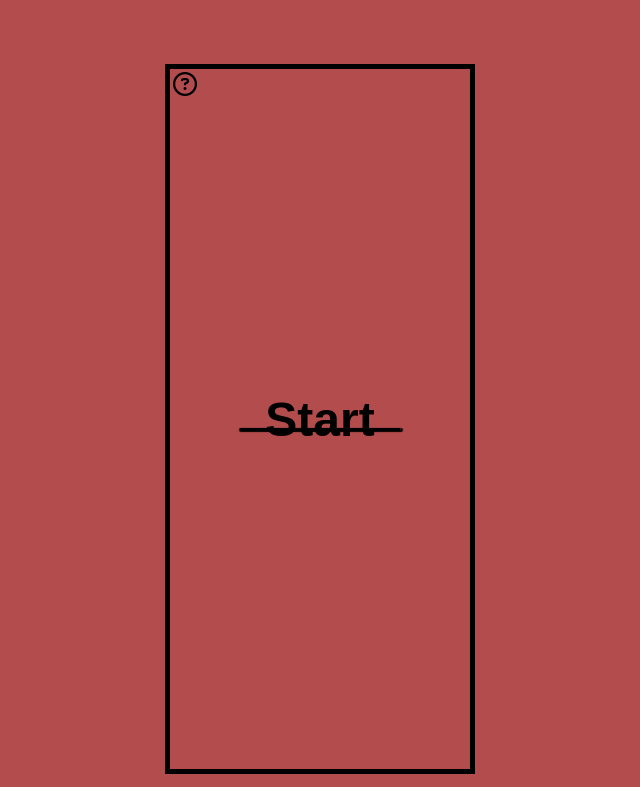
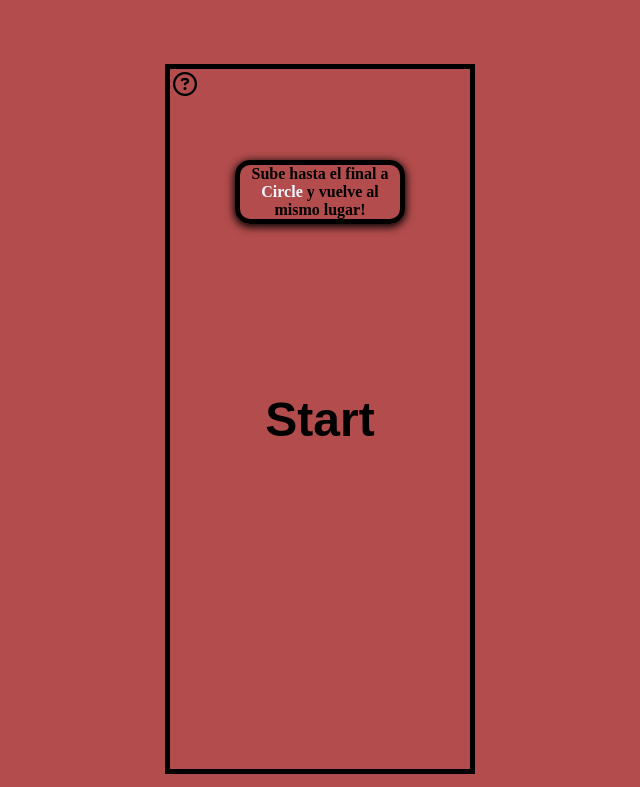
Before and after one commit to bialyLT/jueguito, a plain HTML site: page index.html in a window 1280 px wide. Both pictures are taken after a click on the icon 505 px from the left and 84 px from the top of the page. Shown: the top 787 px of the page, without its empty margins (320-960 px from the left). Drawn offline with nearby package versions, Linux system fonts and the light colour scheme; a web font is replaced by a local one.

Commit message:
arreglo en las alertas

```diff
--- a/index.html
+++ b/index.html
@@ -12,6 +12,7 @@
 	</head>
 	<body id="body">
 		<p class="alert__start" role="alert" id="alertStart">
+			Sube hasta el final a <span class="circleText">Circle</span> y vuelve al mismo lugar!
 		</p>
 		<main class="main">
 			<header>
--- a/scripts/main.js
+++ b/scripts/main.js
@@ -203,7 +203,6 @@ canvas.addEventListener('touchstart', (e) => {
 
 
 buttonStart.addEventListener('click', () => {
-	alertStart.innerHTML = `Sube hasta el final al redondito blanco y vuelve al mismo lugar!`
 	alertStart.style.visibility = 'visible'
 	setTimeout(() => {
 		alertStart.style.visibility = 'hidden'
--- a/styles.css
+++ b/styles.css
@@ -65,18 +65,19 @@ h1::selection,
 	position: absolute;
 }
 
-.circleText {
-	position: absolute;
-	color: aliceblue;
-}
-
 .alert__start {
 	font-size: 1rem;
+	top: 20%;
+	z-index: 5;
 	width: 20ch;
-	border: 1px solid black;
+	border: 5px solid black;
 	border-radius: 15px;
-	box-shadow: 1px 1px 1px 1px;
+	box-shadow: 0px 2px 9px 1px;
 	visibility: hidden;
+}
+.circleText {
+	position: relative;
+	color: aliceblue;
 }
 
 footer {
```
